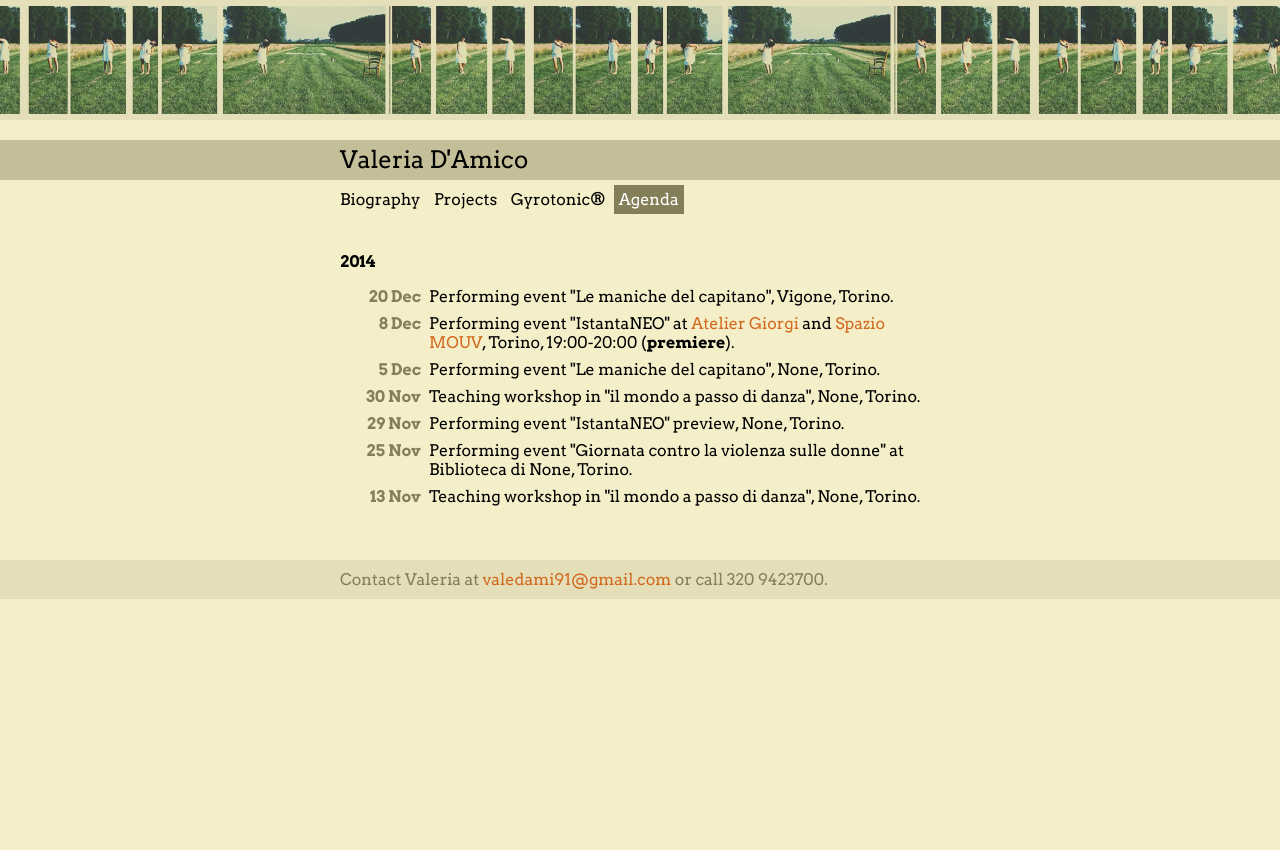
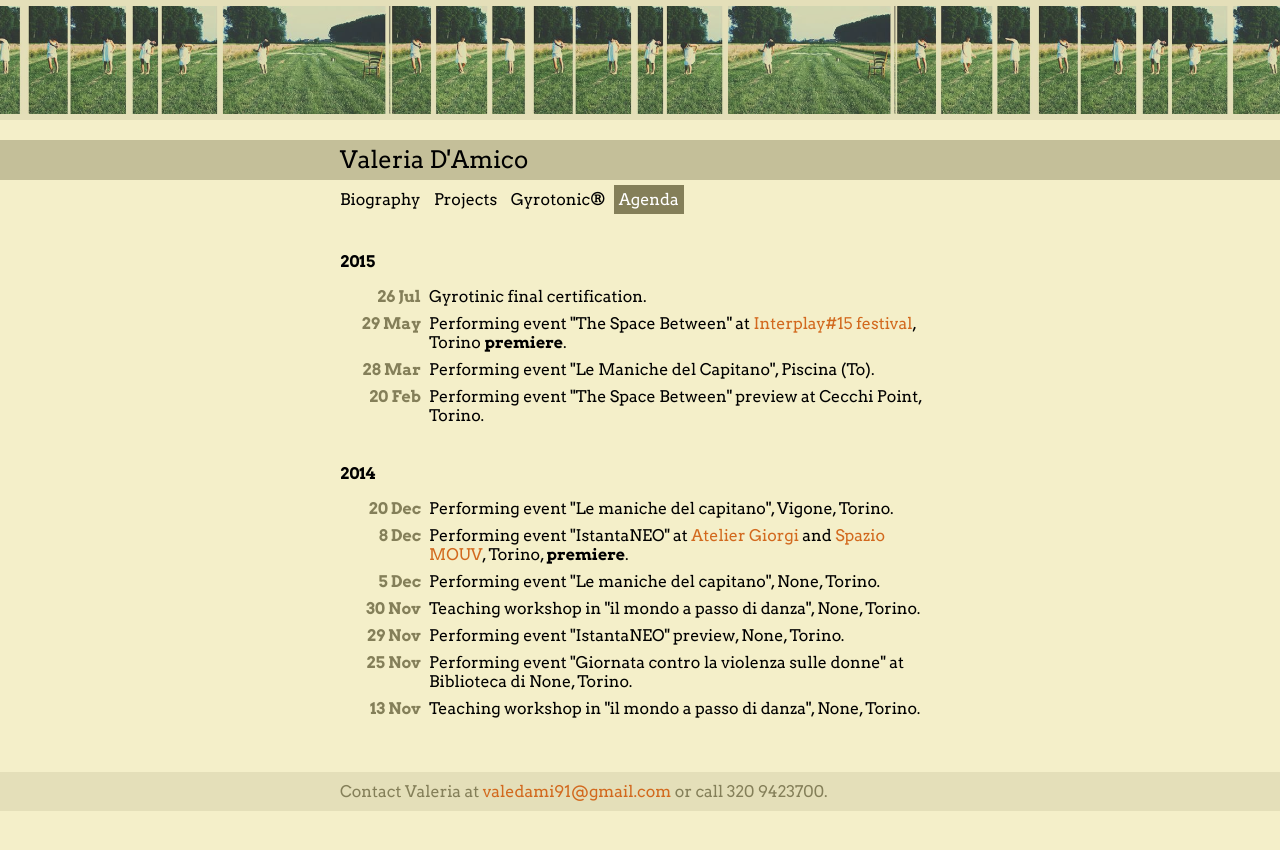
Before and after one commit to valedami/valedami.github.io, a Jekyll site: the page built from agenda.md, in a window 1280 px wide. Shown: the top 850 px of the page. Built offline with Jekyll 4.4.1, drawn with Linux system fonts in a browser that asks for light colours; Markdown is read by kramdown in place of the engine named in the settings.

Commit message:
add agenda items

```diff
--- a/agenda.md
+++ b/agenda.md
@@ -2,6 +2,20 @@
 layout: default
 title: Agenda
 ---
+
+## 2015
+
+<dl>
+<dt>26 Jul</dt>
+<dd>Gyrotinic final certification.</dd>
+<dt>29 May</dt>
+<dd>Performing event "The Space Between" at <a href="http://www.mosaicodanza.it/mosaicohome.htm">Interplay#15 festival</a>,
+Torino <b>premiere</b>.</dd>
+<dt>28 Mar</dt>
+<dd>Performing event "Le Maniche del Capitano", Piscina (To).</dd>
+<dt>20 Feb</dt>
+<dd>Performing event "The Space Between" preview at Cecchi Point, Torino.</dd>
+</dl>
 
 ## 2014
 
@@ -12,7 +26,7 @@ title: Agenda
 <dd>Performing event "IstantaNEO" at <a
 href="https://www.facebook.com/pages/Atelier-Giorgi/141592662625676">Atelier
 Giorgi</a> and <a href="http://www.spaziomouv.it/">Spazio MOUV</a>, Torino,
-19:00-20:00 (<b>premiere</b>).</dd>
+<b>premiere</b>.</dd>
 <dt>5 Dec</dt>
 <dd>Performing event "Le maniche del capitano", None, Torino.</dd>
 <dt>30 Nov</dt>
```
